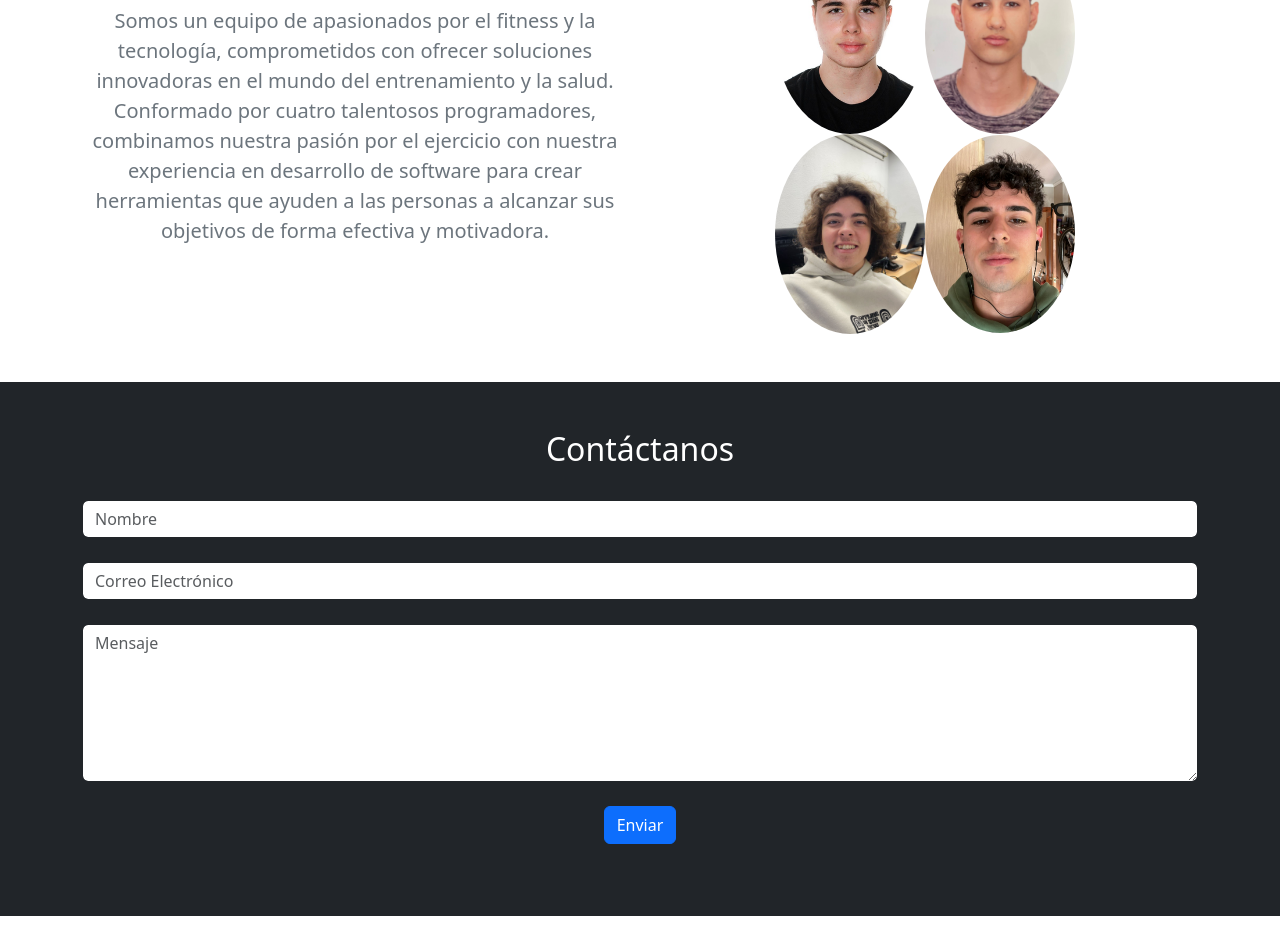
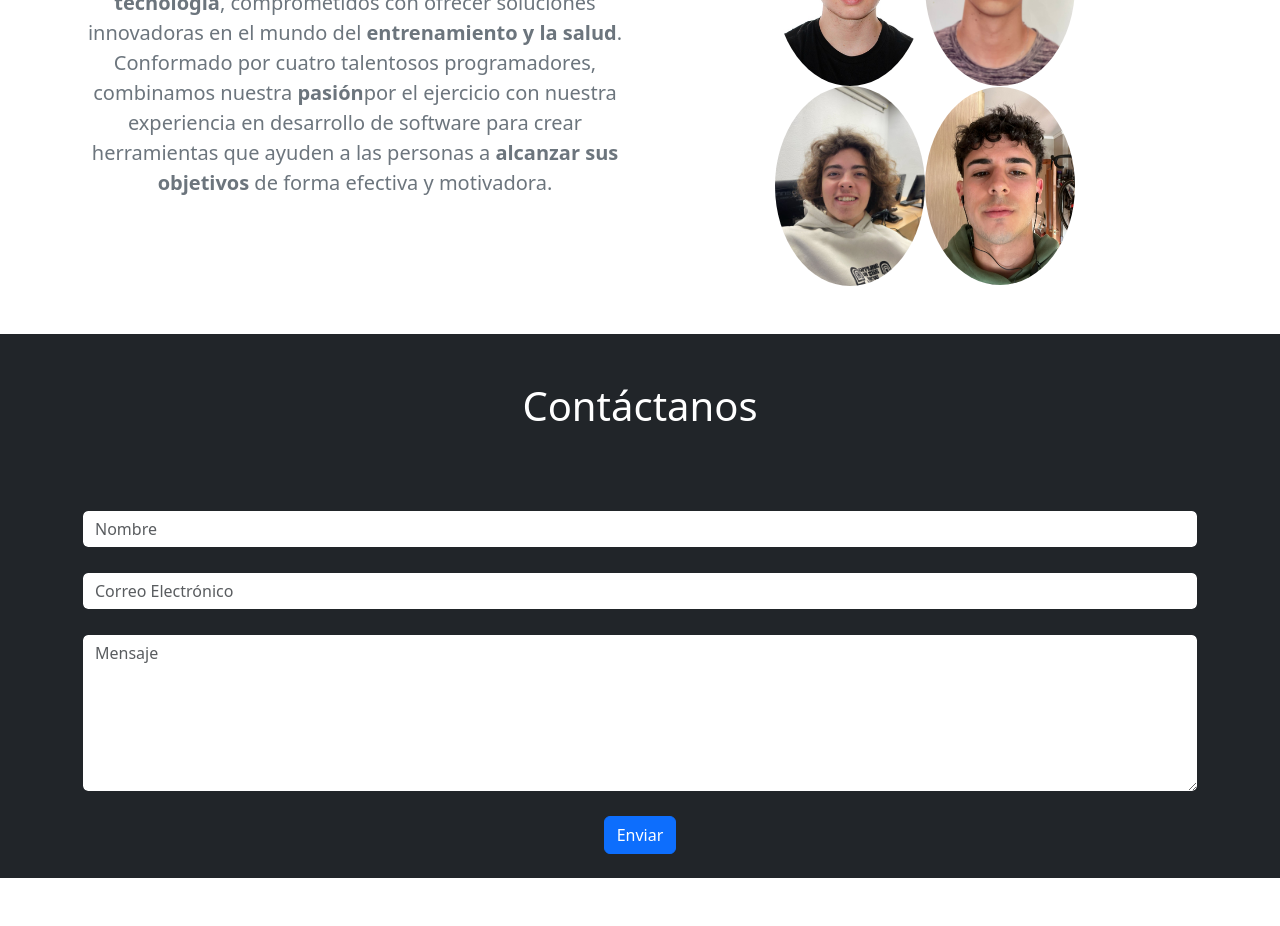
Before and after one commit to JulenAlonso123/ProyectoGymStore, an Angular app: page /contacto in a window 1280 px wide. Shown: the part 340-1266 px from the top of the page. Built offline with nearby package versions, Linux system fonts and the light colour scheme.

Commit message:
contactos acabado fallo resuelto

```diff
--- a/src/app/component/columnas-contacto/columnas-contacto.component.html
+++ b/src/app/component/columnas-contacto/columnas-contacto.component.html
@@ -4,8 +4,9 @@
     <div class="row align-items-center">
       <div class="col-md-6 mt-5 mb-5">
         <p class="fs-5 lh-base text-secondary">
-          Somos un equipo de apasionados por el fitness y la tecnología, comprometidos con ofrecer soluciones innovadoras en el mundo del entrenamiento y la salud. Conformado por cuatro talentosos programadores, combinamos nuestra pasión por el ejercicio con nuestra experiencia en desarrollo de software para crear herramientas que ayuden a las personas a alcanzar sus objetivos de forma efectiva y motivadora.
+          Somos un equipo de apasionados por <strong> fitness y la tecnología</strong>, comprometidos con ofrecer soluciones innovadoras en el mundo del <strong>entrenamiento y la salud</strong>. Conformado por cuatro talentosos programadores, combinamos nuestra <strong>pasión</strong>por el ejercicio con nuestra experiencia en desarrollo de software para crear herramientas que ayuden a las personas a <strong>alcanzar sus objetivos</strong> de forma efectiva y motivadora.
         </p>
+
       </div>
       <div class="col-md-6">
         <img src="./assets/images/fotodavid.jpeg" alt="Equipo de trabajo" class="img-fluid rounded-circle" style="max-width: 150px;">
--- a/src/app/component/contacto/contacto.component.html
+++ b/src/app/component/contacto/contacto.component.html
@@ -1,16 +1,13 @@
-<div class="row ">
+<div class="row-11 ">
 
     <div class="col-12 mt-5 mb-5">
         <app-columnas-contacto></app-columnas-contacto>
     </div>
 
 
-    <div class="bg-dark">
-  <div class="col-12 mt-5 mb-5">
+
+    <div class="col-12 mt-5 mb-5 bg-dark">
         <app-formulario-contacto></app-formulario-contacto>
     </div>
 
-
-    </div>
-
 </div>
--- a/src/app/component/formulario-contacto/formulario-contacto.component.html
+++ b/src/app/component/formulario-contacto/formulario-contacto.component.html
@@ -1,8 +1,8 @@
 <div class="container mt-5">
 
-    <div class="row">
-        <div class="col-xs-12 col-sm-12 col-md-12 col-lg-12 text-center">
-          <h2 class="form-title text-white">Contáctanos</h2>
+    <div class="row mb-5">
+        <div class="col-xs-12 col-sm-12 col-md-12 col-lg-12 text-center mt-5">
+          <h1 class="form-title text-white ">Contáctanos</h1>
         </div>
     </div>
 
--- a/src/app/component/navbar/navbar.component.html
+++ b/src/app/component/navbar/navbar.component.html
@@ -12,8 +12,8 @@
           <li class="nav-item">
             <a class="nav-link" aria-current="page" routerLink="/catalogo" routerLinkActive="active" [routerLinkActiveOptions]="{exact: true}">Catalogo</a>
           </li>
-          <li class="nav-item">
-            <a class="nav-link" aria-current="page" routerLink="/contacto" routerLinkActive="active" [routerLinkActiveOptions]="{exact: true}">Contacto</a>
+          <li class="nav-item ">
+            <a class="nav-link " aria-current="page" routerLink="/contacto" routerLinkActive="active " [routerLinkActiveOptions]="{exact: true}">Contacto</a>
           </li>
         </ul>
         <form class="d-flex" role="search">
```
